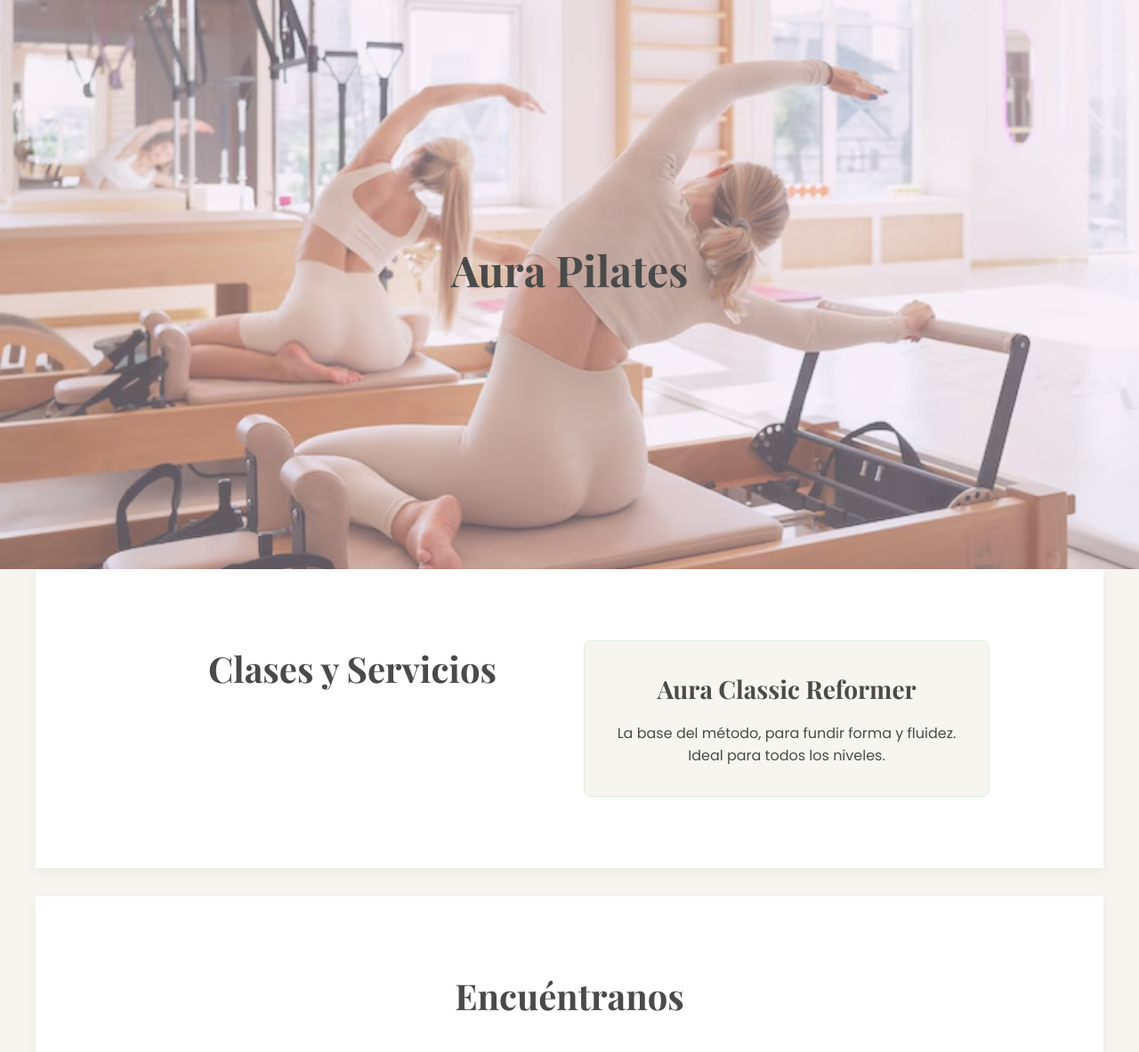
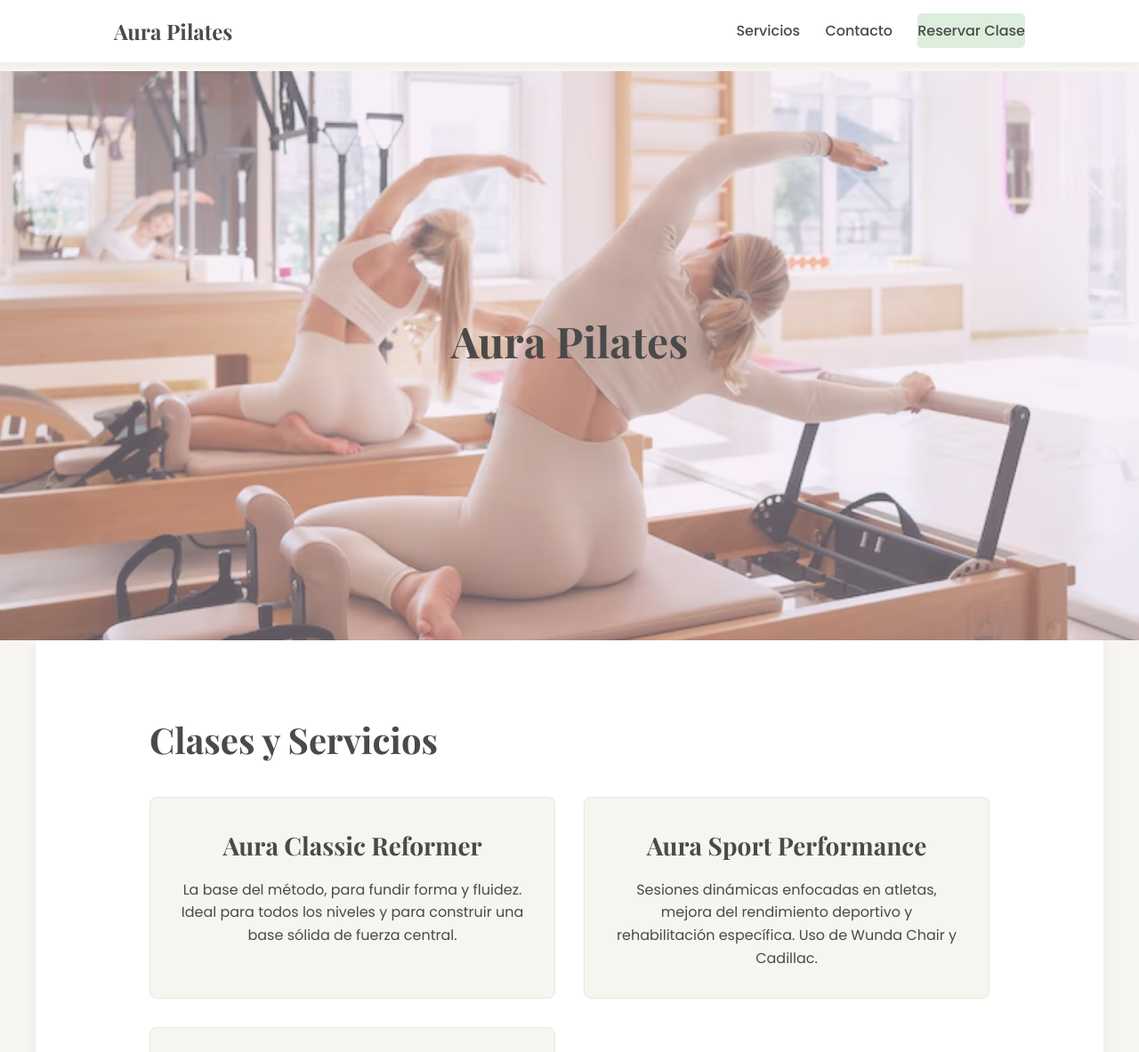
Before and after one commit to TonyMarzano/AuraPilates, a Flask app: page / in a window 1280 px wide. Shown: the top 1183 px of the page at 89% size. Run offline with Flask 3, Linux system fonts and the light colour scheme; some libraries are stand-ins or nearby versions.

Commit message:
Added files and modifications

```diff
--- a/static/css/style.css
+++ b/static/css/style.css
@@ -6,6 +6,16 @@
     --color-texto-oscuro: #4A4A4A;
     --color-texto-claro: #A3A3A3;
 */
+
+:root {
+    --color-bg-crema: #F7F5EF;
+    --color-base-blanco: #FFFFFF;
+    --color-acento-lavanda: #EEDDED;
+    --color-acento-menta: #DDEEDD;
+    --color-texto-oscuro: #4A4A4A;
+    --color-texto-claro: #A3A3A3;
+    --transicion-suave: 0.3s ease-out;
+}
 
 /* 1. Reset Básico y Tipografía */
 * {
@@ -19,16 +29,7 @@ body {
     line-height: 1.6;
     color: var(--color-texto-oscuro);
     background-color: var(--color-bg-crema); /* Fondo Crema Suave */
-}
-
-:root {
-    --color-bg-crema: #F7F5EF;
-    --color-base-blanco: #FFFFFF;
-    --color-acento-lavanda: #EEDDED;
-    --color-acento-menta: #DDEEDD;
-    --color-texto-oscuro: #4A4A4A;
-    --color-texto-claro: #A3A3A3;
-    --transicion-suave: 0.3s ease-out;
+    padding-top: 5rem; /* AJUSTE PARA EL NAV FIJO */
 }
 
 h1, h2, h3 {
@@ -71,7 +72,7 @@ section.visible {
     transform: translateY(0);
 }
 
-/* 3. Header y Hero Section (Transición/Movimiento) */
+/* 3. Header y Hero Section */
 .hero-section {
     min-height: 80vh;
     display: flex;
@@ -81,8 +82,8 @@ section.visible {
     text-align: center;
     position: relative;
     padding: 8rem 10%;
-    overflow: hidden; /* Necesario para el parallax */
-    background-color: var(--color-acento-lavanda); /* Fondo Lavanda pálido */
+    overflow: hidden;
+    background-color: var(--color-acento-lavanda);
 }
 
 .slogan {
@@ -105,21 +106,21 @@ section.visible {
     width: 100%;
     height: 100%;
     object-fit: cover;
-    opacity: 0.6; /* Semi-transparente para un look suave */
-    /* La transición Parallax se aplica en main.js */
+    opacity: 0.6;
 }
 
 .hero-section > h1, .hero-section > p {
-    position: relative; /* Asegura que el texto esté encima de la imagen */
+    position: relative;
     z-index: 1;
 }
 
 /* 4. Servicios Section */
-.services-section {
+.services-grid {
     display: grid;
     grid-template-columns: repeat(auto-fit, minmax(300px, 1fr));
     gap: 2rem;
     text-align: center;
+    margin-top: 2rem;
 }
 
 .service-card {
@@ -131,7 +132,7 @@ section.visible {
 }
 
 .service-card:hover {
-    transform: translateY(-5px); /* Efecto de elevación sutil */
+    transform: translateY(-5px);
     box-shadow: 0 8px 20px rgba(0, 0, 0, 0.1);
 }
 
@@ -145,11 +146,12 @@ section.visible {
     overflow: hidden;
     margin: 2rem auto;
     border: 2px solid var(--color-acento-menta);
+    /* El iframe ahora tiene 100% de ancho en el HTML */
 }
 
 .whatsapp-btn {
     display: inline-block;
-    background-color: #25D366; /* Color oficial de WhatsApp */
+    background-color: #25D366;
     color: white !important;
     padding: 12px 25px;
     border-radius: 50px;
@@ -160,7 +162,7 @@ section.visible {
 
 .whatsapp-btn:hover {
     opacity: 0.9;
-    transform: scale(1.05); /* Pequeño movimiento al interactuar */
+    transform: scale(1.05);
 }
 
 .contact-links p {
@@ -172,7 +174,51 @@ section.visible {
 footer {
     text-align: center;
     padding: 2rem 10%;
-    background-color: var(--color-acento-menta); /* Fondo Verde Menta pálido */
+    background-color: var(--color-acento-menta);
     color: var(--color-texto-oscuro);
     font-size: 0.9rem;
 }
+
+/* 7. Navegación Fija (NUEVO) */
+.main-nav {
+    position: fixed;
+    top: 0;
+    left: 0;
+    width: 100%;
+    display: flex;
+    justify-content: space-between;
+    align-items: center;
+    padding: 1rem 10%;
+    background-color: rgba(255, 255, 255, 0.95);
+    box-shadow: 0 2px 10px rgba(0, 0, 0, 0.05);
+    z-index: 1000;
+}
+
+.logo-nav {
+    font-family: 'Playfair Display', serif;
+    font-size: 1.5rem;
+    font-weight: 700;
+}
+
+.nav-links a {
+    margin-left: 1.5rem;
+    font-weight: 500;
+    padding: 0.5rem 0;
+    transition: color var(--transicion-suave);
+}
+
+.nav-links a:hover {
+    color: var(--color-acento-lavanda);
+}
+
+.nav-btn {
+    background-color: var(--color-acento-menta);
+    padding: 8px 15px;
+    border-radius: 5px;
+    transition: background-color var(--transicion-suave);
+    color: var(--color-texto-oscuro) !important;
+}
+
+.nav-btn:hover {
+    background-color: var(--color-acento-lavanda);
+}
--- a/templates/index.html
+++ b/templates/index.html
@@ -6,10 +6,20 @@
     <title>Aura Pilates | San Juan, Argentina</title>
     <link rel="stylesheet" href="{{ url_for('static', filename='css/style.css') }}">
     <link href="https://fonts.googleapis.com/css2?family=Playfair+Display:wght@400;700&family=Poppins:wght@300;400;500&display=swap" rel="stylesheet">
+    <link rel="stylesheet" href="https://cdnjs.cloudflare.com/ajax/libs/font-awesome/6.0.0-beta3/css/all.min.css">
 </head>
 <body>
 
-    <header class="hero-section" id="inicio">
+    <nav class="main-nav">
+        <a href="#inicio" class="logo-nav">Aura Pilates</a>
+        <div class="nav-links">
+            <a href="#servicios">Servicios</a>
+            <a href="#contact">Contacto</a>
+            <a href="{{ data.whatsapp_link }}" target="_blank" class="nav-btn">Reservar Clase</a>
+        </div>
+    </nav>
+
+    <header class="hero-section section" id="inicio">
         <h1>Aura Pilates</h1>
         <p class="slogan">{{ data.slogan }}</p>
         <div class="hero-image-container">
@@ -17,35 +27,55 @@
         </div>
     </header>
 
-    <section class="services-section" id="servicios">
+    <section class="services-section section" id="servicios">
         <h2>Clases y Servicios</h2>
-        <div class="service-card">
-            <h3>Aura Classic Reformer</h3>
-            <p>La base del método, para fundir forma y fluidez. Ideal para todos los niveles.</p>
-        </div>
-        </section>
+        <div class="services-grid">
 
-    <section class="contact-map-section" id="contacto">
-        <h2>Encuéntranos</h2>
-
-        <div id="google-map-container" style="height: 400px; width: 100%;">
+            <div class="service-card">
+                <h3>Aura Classic Reformer</h3>
+                <p>La base del método, para fundir forma y fluidez. Ideal para todos los niveles y para construir una base sólida de fuerza central.</p>
             </div>
 
-        <p>Dirección: **{{ data.address }}**</p>
+            <div class="service-card">
+                <h3>Aura Sport Performance</h3>
+                <p>Sesiones dinámicas enfocadas en atletas, mejora del rendimiento deportivo y rehabilitación específica. Uso de Wunda Chair y Cadillac.</p>
+            </div>
 
-        <div class="contact-links">
-            <a href="{{ data.whatsapp_link }}" class="whatsapp-btn" target="_blank">
-                Chatea con nosotros por WhatsApp
+            <div class="service-card">
+                <h3>Pilates & Bienestar</h3>
+                <p>Clases privadas o semi-privadas enfocadas en el alivio de dolor, posturas específicas y objetivos terapéuticos. Máxima atención personalizada.</p>
+            </div>
+
+        </div>
+    </section>
+
+    <section id="contact" class="contact-map-section section">
+        <h2>Encuéntranos</h2>
+        <div id="google-map-container">
+            <iframe
+                src="https://www.google.com/maps/embed?pb=!1m18!1m12!1m3!1d2021.931590222818!2d-68.57068969857355!3d-31.538712156674002!2m3!1f0!2f0!3f0!3m2!1i1024!2i768!4f13.1!3m3!1m2!1s0x968140ff5c13c2cf%3A0xb01908b94fc44781!2sEspacio%20San%20Juan%20Shopping!5e0!3m2!1ses!2sar!4v1765994409076!5m2!1ses!2sar"
+                width="100%"
+                height="450"
+                style="border:0;"
+                allowfullscreen=""
+                loading="lazy"
+                referrerpolicy="no-referrer-when-downgrade">
+            </iframe>
+        </div>
+
+        <div class="contact-links" style="text-align: center; margin-top: 2rem;">
+            <p>Dirección: <strong>San Roque Sur 1044, Rawson, San Juan</strong></p>
+            <a href="{{ data.whatsapp_link }}" target="_blank" class="whatsapp-btn">
+                <i class="fab fa-whatsapp"></i> Reservar por WhatsApp
             </a>
-            <p>O escríbenos a: <a href="mailto:{{ data.email }}">{{ data.email }}</a></p>
+            <p>Email: <a href="mailto:{{ data.email }}">{{ data.email }}</a></p>
         </div>
     </section>
 
     <footer>
-        <p>&copy; 2024 Aura Pilates. Todos los derechos reservados.</p>
+        <p>© 2024 Aura Pilates. Todos los derechos reservados.</p>
     </footer>
 
     <script src="{{ url_for('static', filename='js/main.js') }}"></script>
-    <script async defer src="https://maps.googleapis.com/maps/api/js?key={{ data.google_maps_api_key }}&callback=initMap"></script>
-</body>
+    </body>
 </html>
```
Also changed, not shown: requirements.txt (added, +11 -0 lines).
